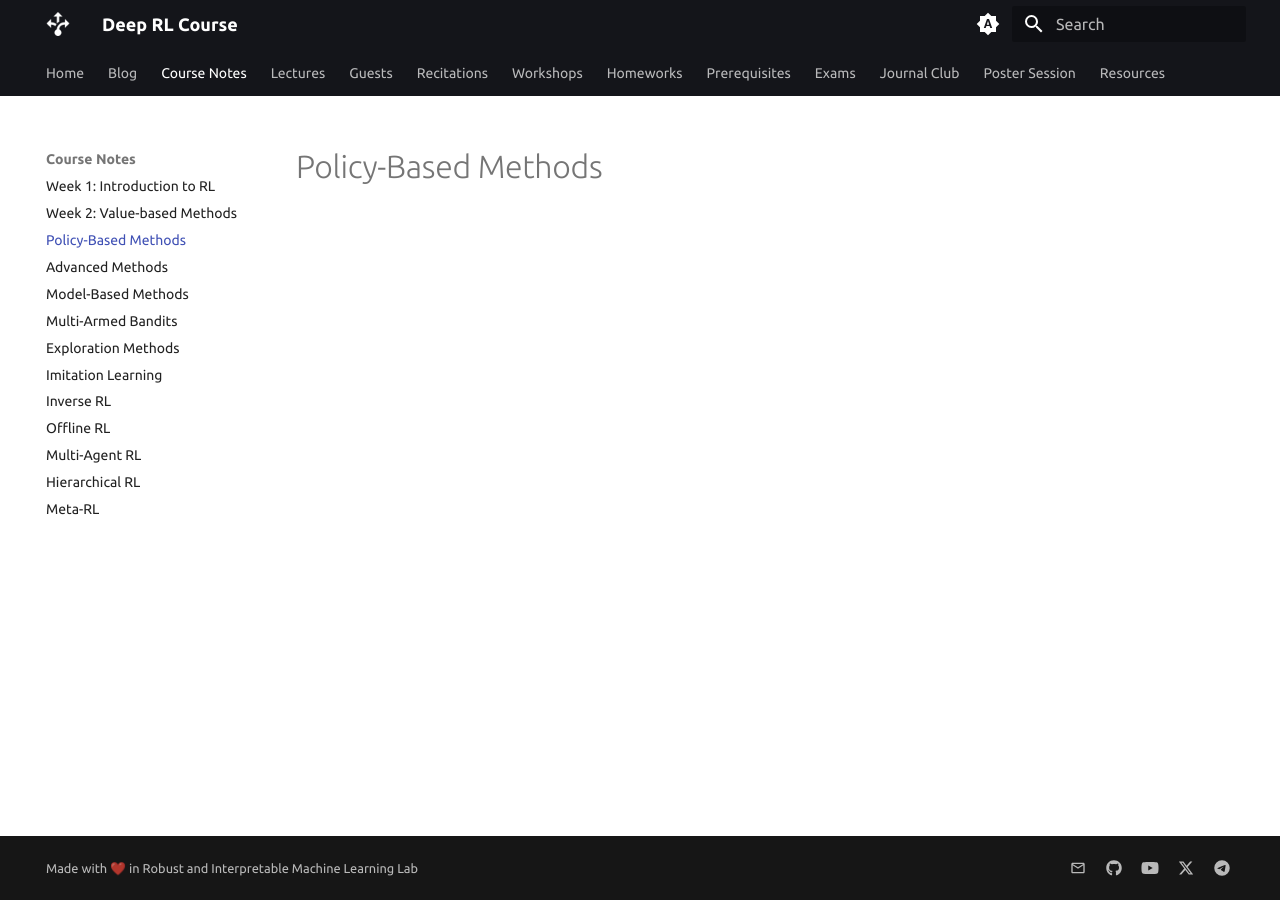
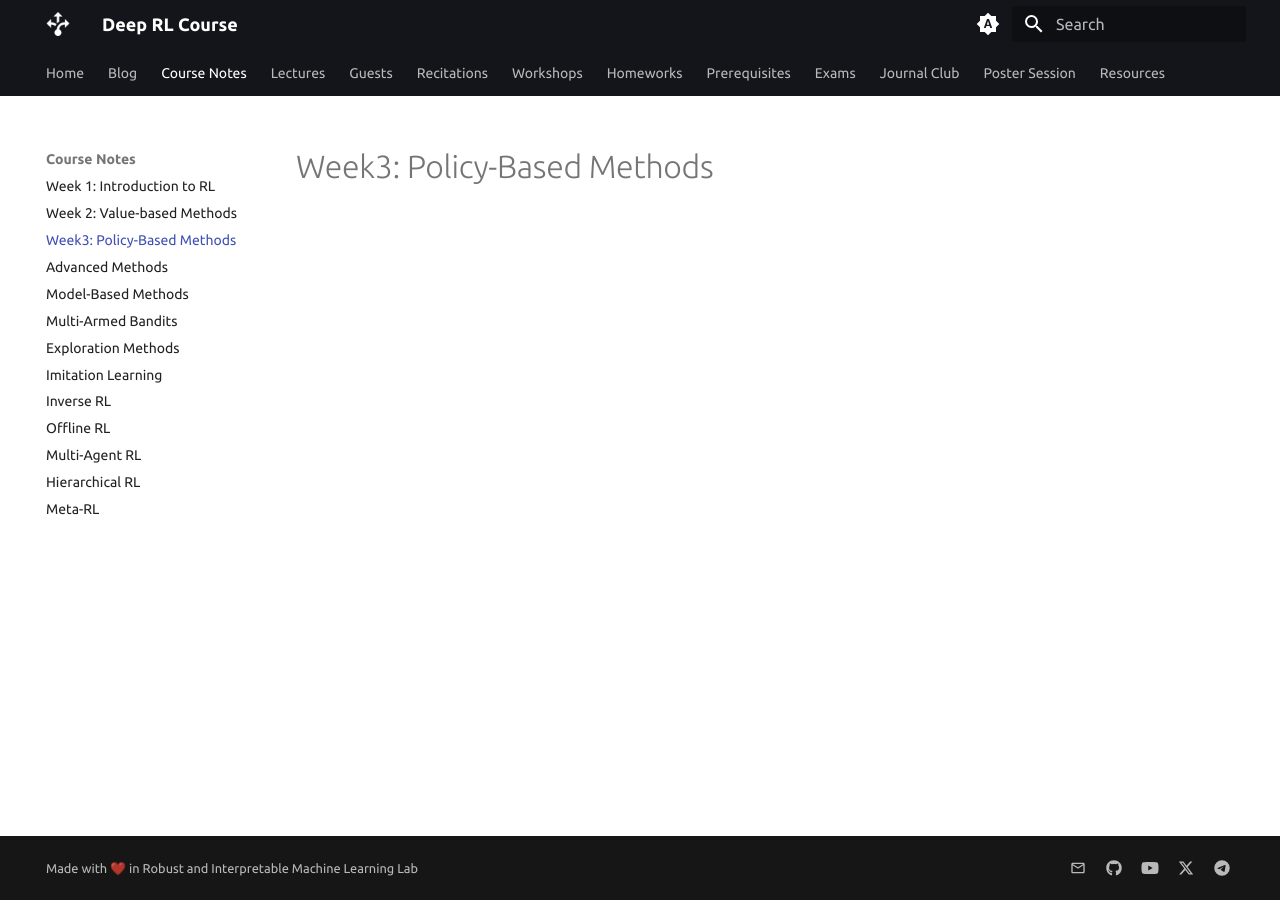
Before and after one commit to DeepRLCourse/DeepRLCourse.github.io, an MkDocs documentation site: the page built from docs/course_notes/policy-based.md, in a window 1280 px wide. Built offline with MkDocs 1.6.1 and Material for MkDocs 9.7.7, drawn with Linux system fonts in a browser that asks for light colours; some web fonts are replaced.

```diff
--- a/docs/course_notes/policy-based.md
+++ b/docs/course_notes/policy-based.md
@@ -1 +1 @@
-# Policy-Based Methods
+# Week3: Policy-Based Methods
```
